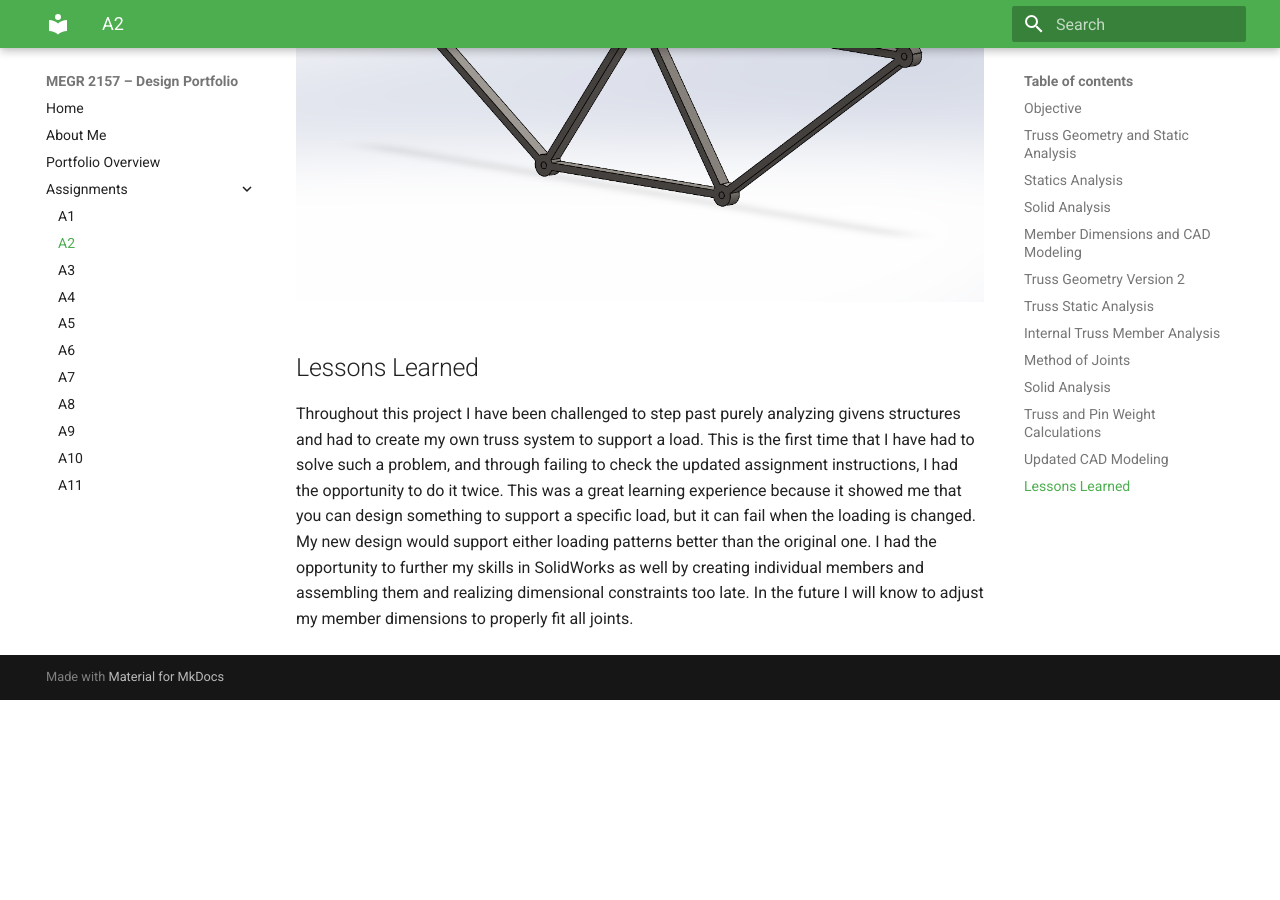
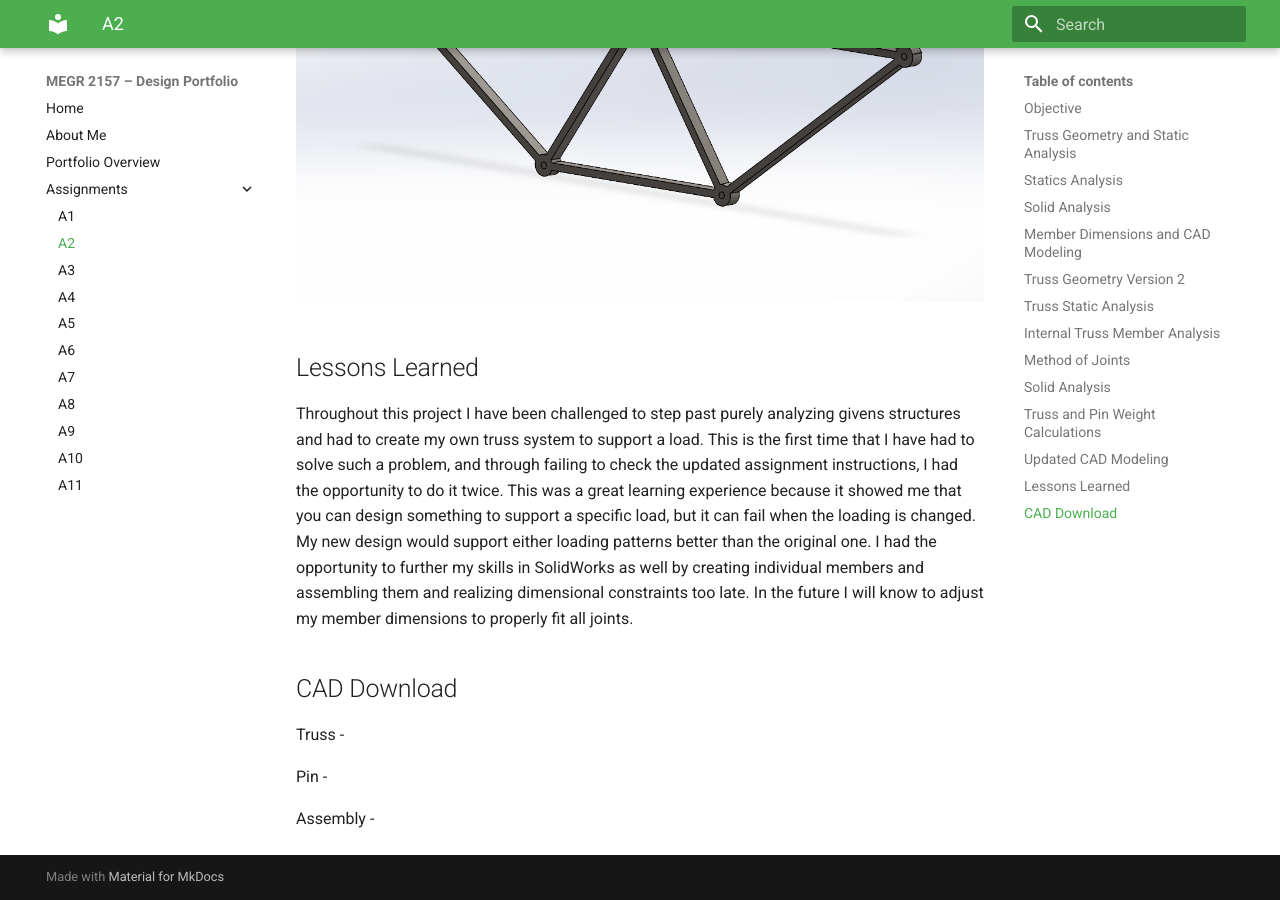
Before and after one commit to Taylor-Rockefeller-Portfolio/megr2157-portfolio, an MkDocs documentation site: the page built from docs/assignments/A02/index.md, in a window 1280 px wide and 900 px high, scrolled down 19454 px. Built offline with MkDocs 1.6.1 and Material for MkDocs 9.7.7, drawn with Linux system fonts in a browser that asks for light colours; before the commit the page ends 20154 px from its top, so only the background shows below that.

Commit message:
Update index.md

```diff
--- a/docs/assignments/A02/index.md
+++ b/docs/assignments/A02/index.md
@@ -112,3 +112,11 @@ Creating my second CAD model I am sticking to the basics of the requirements whi
 ## Lessons Learned
 
 Throughout this project I have been challenged to step past purely analyzing givens structures and had to create my own truss system to support a load. This is the first time that I have had to solve such a problem, and through failing to check the updated assignment instructions, I had the opportunity to do it twice. This was a great learning experience because it showed me that you can design something to support a specific load, but it can fail when the loading is changed. My new design would support either loading patterns better than the original one. I had the opportunity to further my skills in SolidWorks as well by creating individual members and assembling them and realizing dimensional constraints too late. In the future I will know to adjust my member dimensions to properly fit all joints.
+
+## CAD Download
+
+Truss -
+
+Pin -
+
+Assembly -
```
